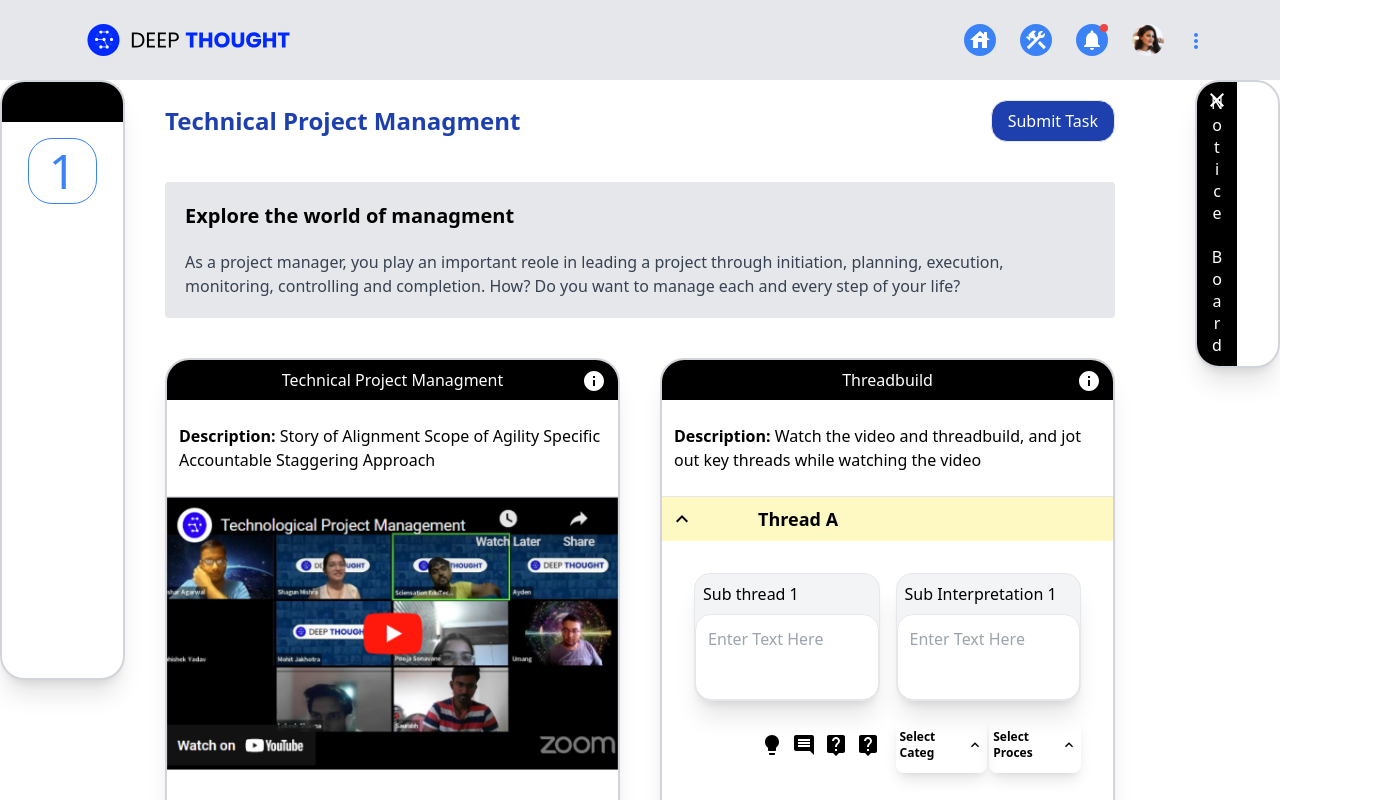
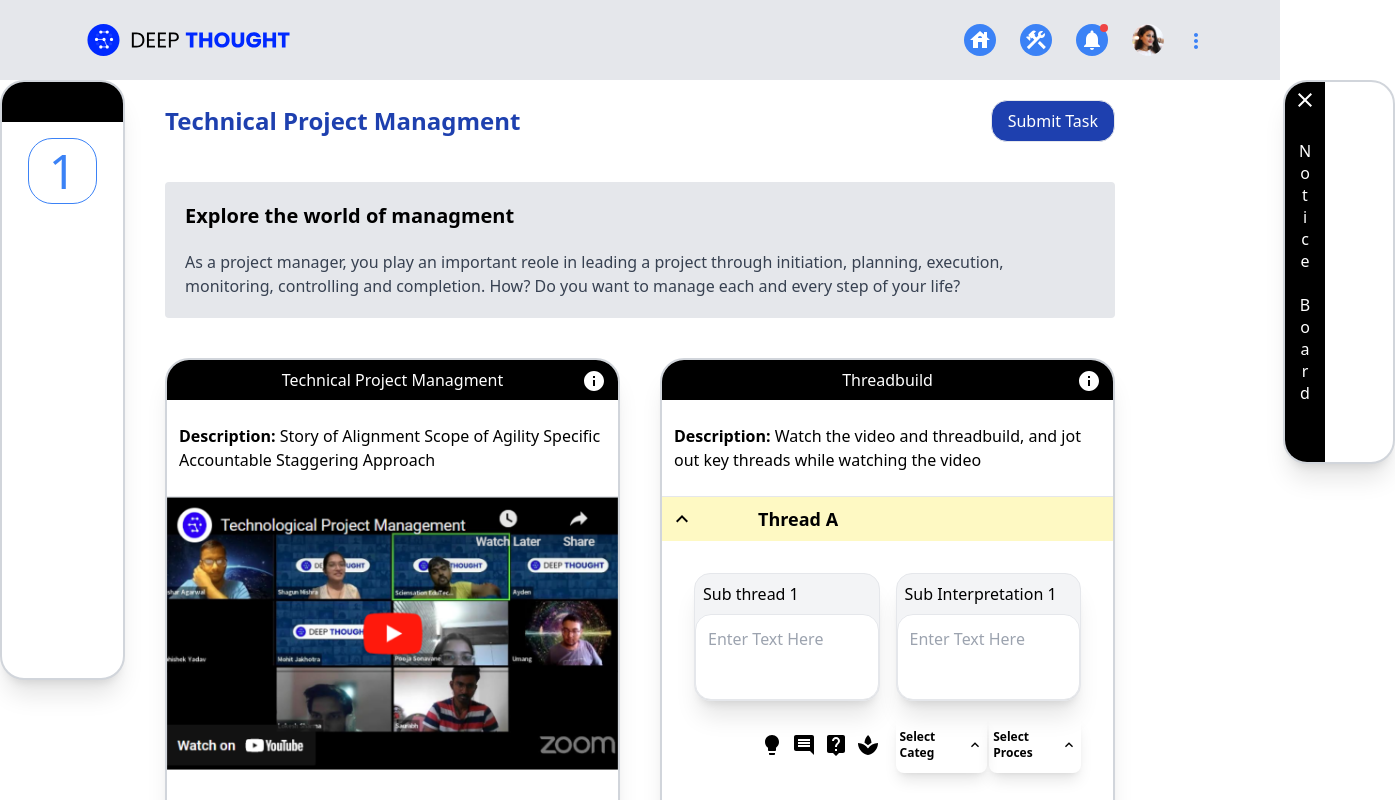
Before and after one commit to fiker31/Deep-tought-website, a React (Vite) app: page / in a window 1280 px wide. Shown: the top 800 px of the page, 1395 px wide, since content can reach past the window. Built offline with nearby package versions, Linux system fonts and the light colour scheme.

Commit message:
edited styling

```diff
--- a/src/components/body.jsx
+++ b/src/components/body.jsx
@@ -13,6 +13,7 @@ import TurnLeftIcon from "@mui/icons-material/TurnLeft";
 import MoreHorizIcon from "@mui/icons-material/MoreHoriz";
 import OpenWithIcon from "@mui/icons-material/OpenWith";
 import blueicons from "../assets/blueicons.svg";
+import SpaIcon from "@mui/icons-material/Spa";
 
 const Body = () => {
   return (
@@ -65,7 +66,7 @@ const Body = () => {
                   <LightbulbIcon color="black" />
                   <CommentIcon color="black" />
                   <LiveHelpIcon color="black" />
-                  <LiveHelpIcon color="black" />
+                  <SpaIcon color="black" />
                 </div>
               </div>
               <div className="grid grid-cols-2 gap-x-0.5">
--- a/src/components/noticeboard.jsx
+++ b/src/components/noticeboard.jsx
@@ -4,10 +4,15 @@ import CloseIcon from "@mui/icons-material/Close";
 
 const NoticeBoard = () => {
   return (
-    <div className="w-full jorney_board">
-      <div className="h-72 pl-10">
-        <Board vertical title="Notice Board" icon={<CloseIcon color="white" />}>
-          <div className="flex justify-center w-full"></div>
+    <div className="jorney_board w-60">
+      <div className="h-96 pl-32">
+        <Board
+          vertical
+          title="Notice Board"
+          className="tracking-wider"
+          icon={<CloseIcon color="white" />}
+        >
+          <div className="justify-center w-full flex"></div>
         </Board>
       </div>
     </div>
```
